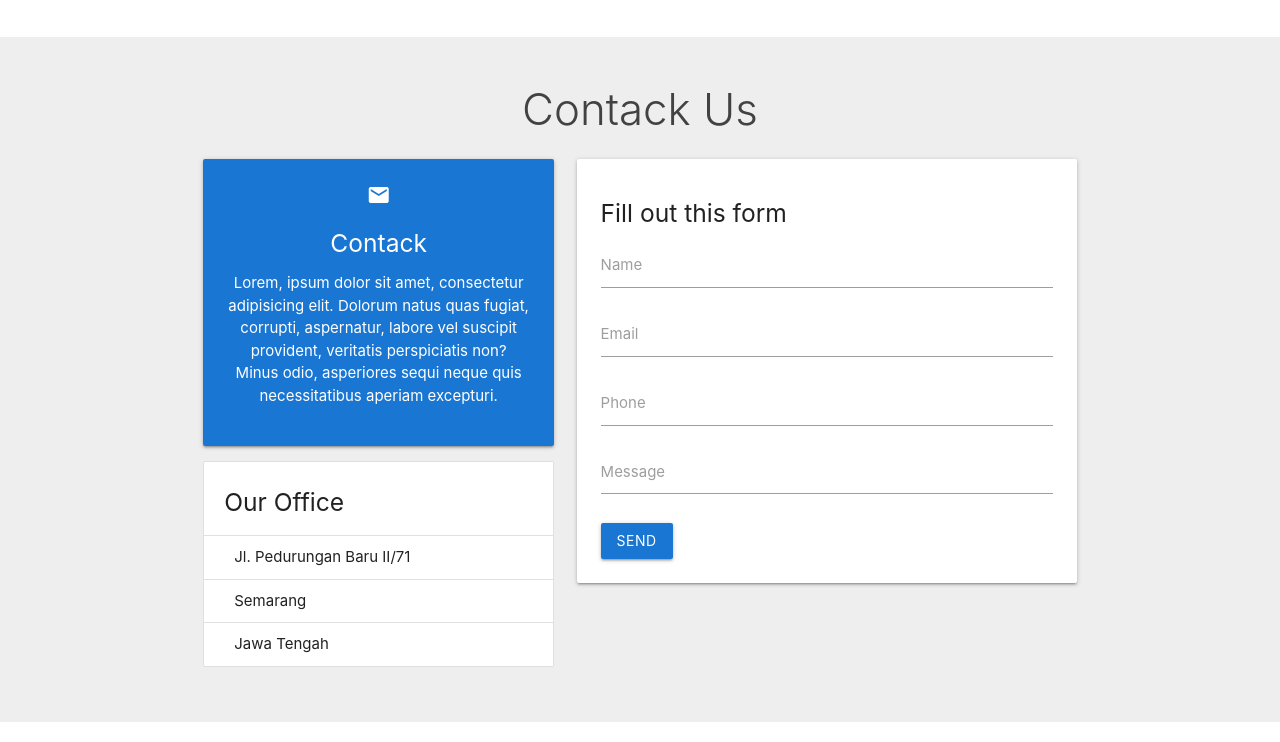
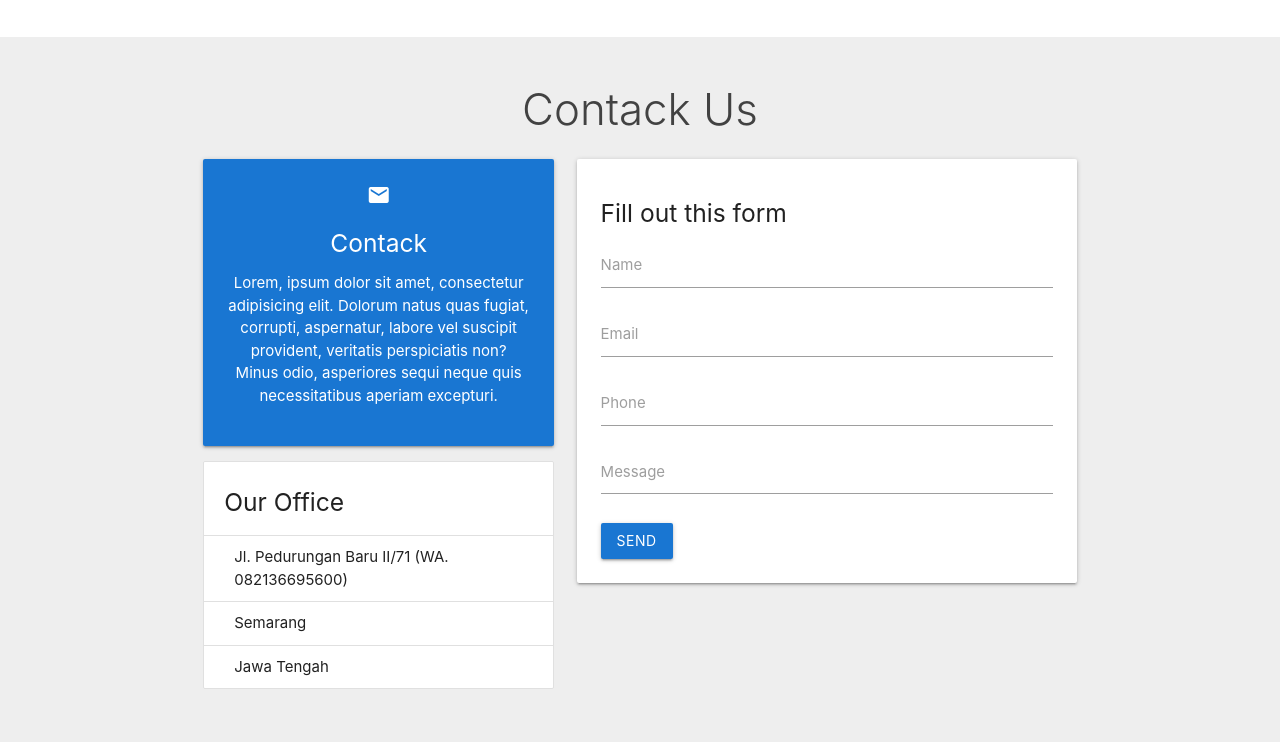
Before and after one commit to jannilaibahas/companyprofile, a plain HTML site: page index.html in a window 1280 px wide. Shown: the part 2055-2797 px from the top of the page. Drawn offline with Linux system fonts and the light colour scheme.

Commit message:
Add files via upload

```diff
--- a/index.html
+++ b/index.html
@@ -232,7 +232,7 @@
           </div>
           <ul class="collection with-header">
             <li class="collection-header"><h5>Our Office</h5></li>
-            <li class="collection-item">Jl. Pedurungan Baru II/71</li>
+            <li class="collection-item">Jl. Pedurungan Baru II/71 (WA. 082136695600)</li>
             <li class="collection-item">Semarang</li>
             <li class="collection-item">Jawa Tengah</li>
           </ul>
```
